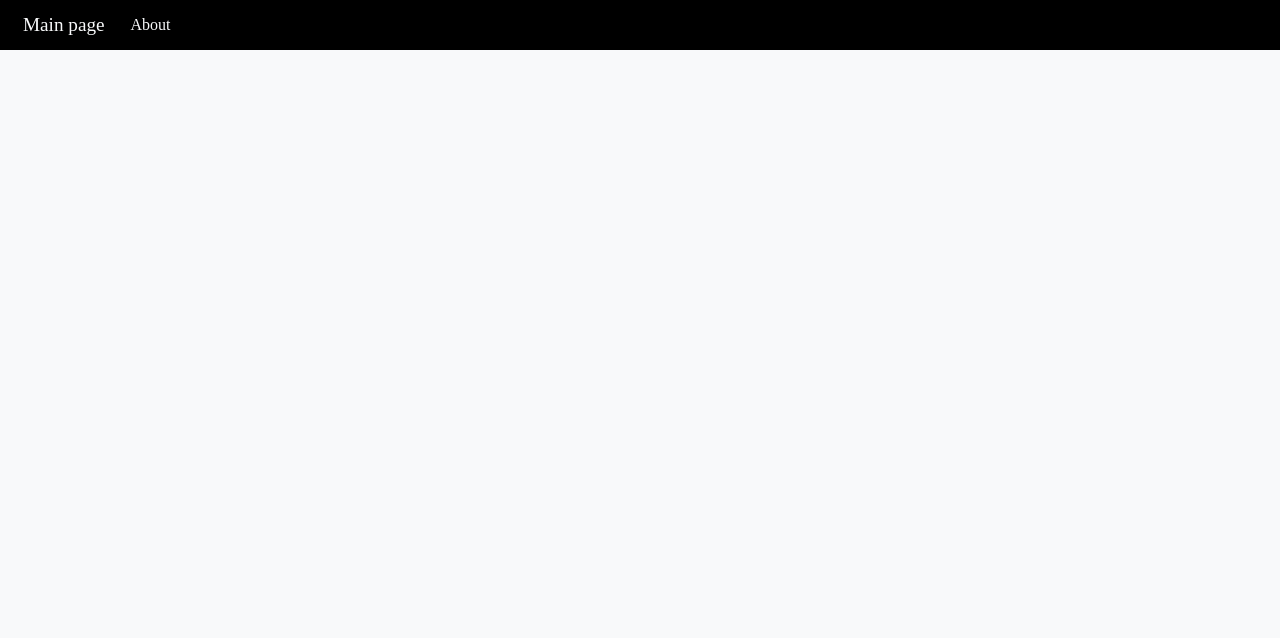
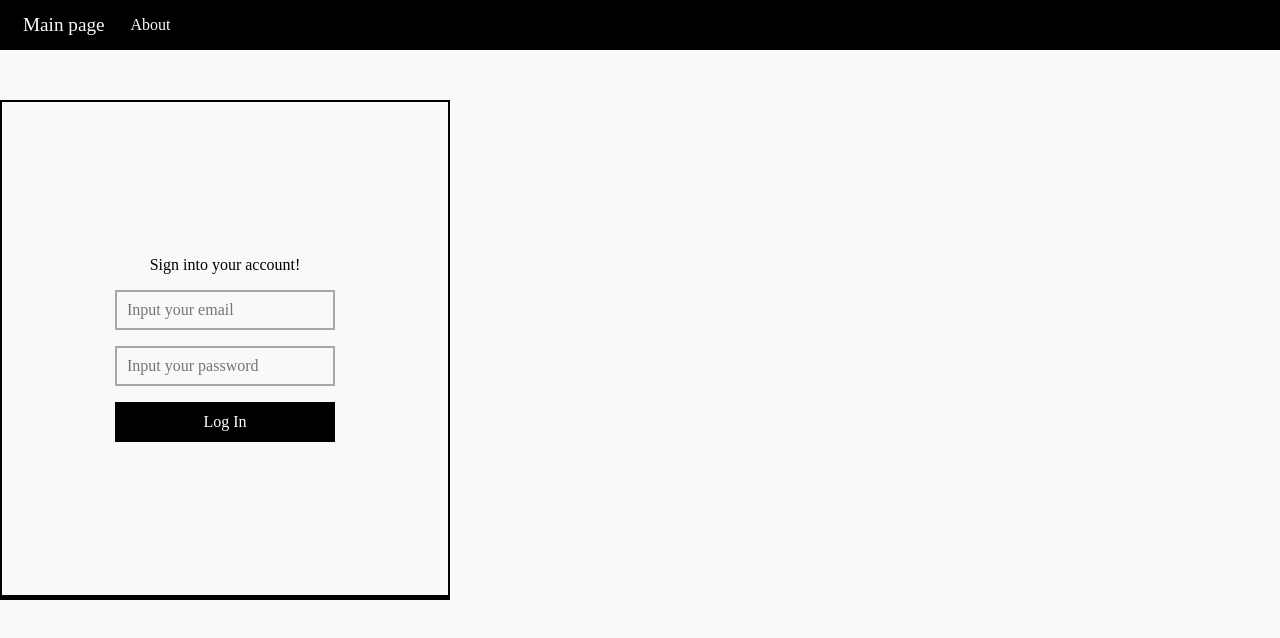
Before and after one commit to Xem0n/express-blog, a Next.js app: page /admin/login in a window 1280 px wide. Shown: the top 638 px of the page. Built offline with nearby package versions, Linux system fonts and the light colour scheme.

Commit message:
add login form

```diff
--- a/pages/admin/login.tsx
+++ b/pages/admin/login.tsx
@@ -1,8 +1,20 @@
 import type { NextPage } from 'next';
+import Form from '../../components/form';
 
 const Login: NextPage = () => (
-  <>
-  </>
+  <Form
+    title='Sign into your account!'
+    submitText='Log In'>
+      <input
+        type="email"
+        name="email"
+        placeholder='Input your email' />
+
+      <input
+        type="password"
+        name="password"
+        placeholder='Input your password'/>
+  </Form>
 );
 
 export default Login;
```
